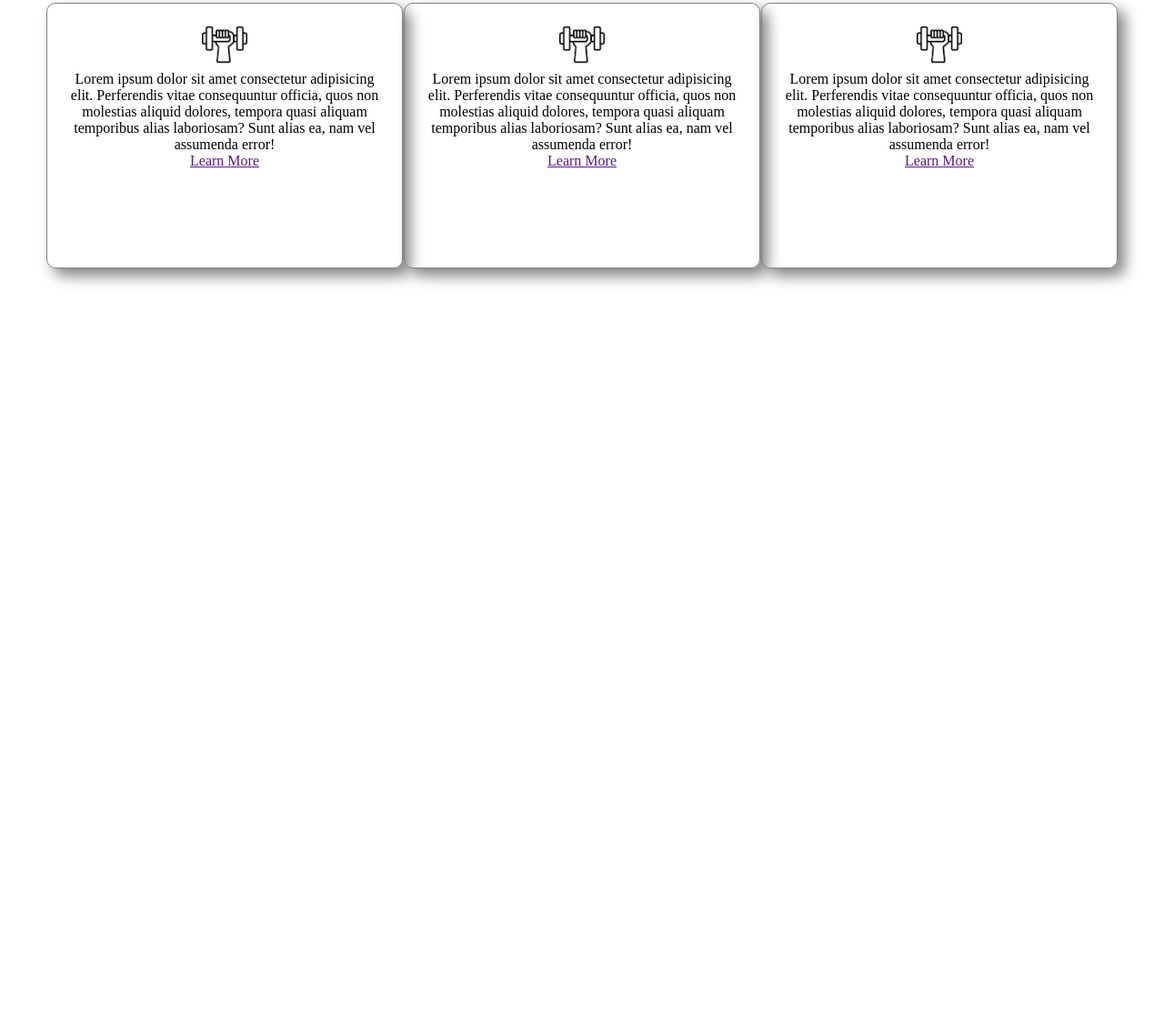
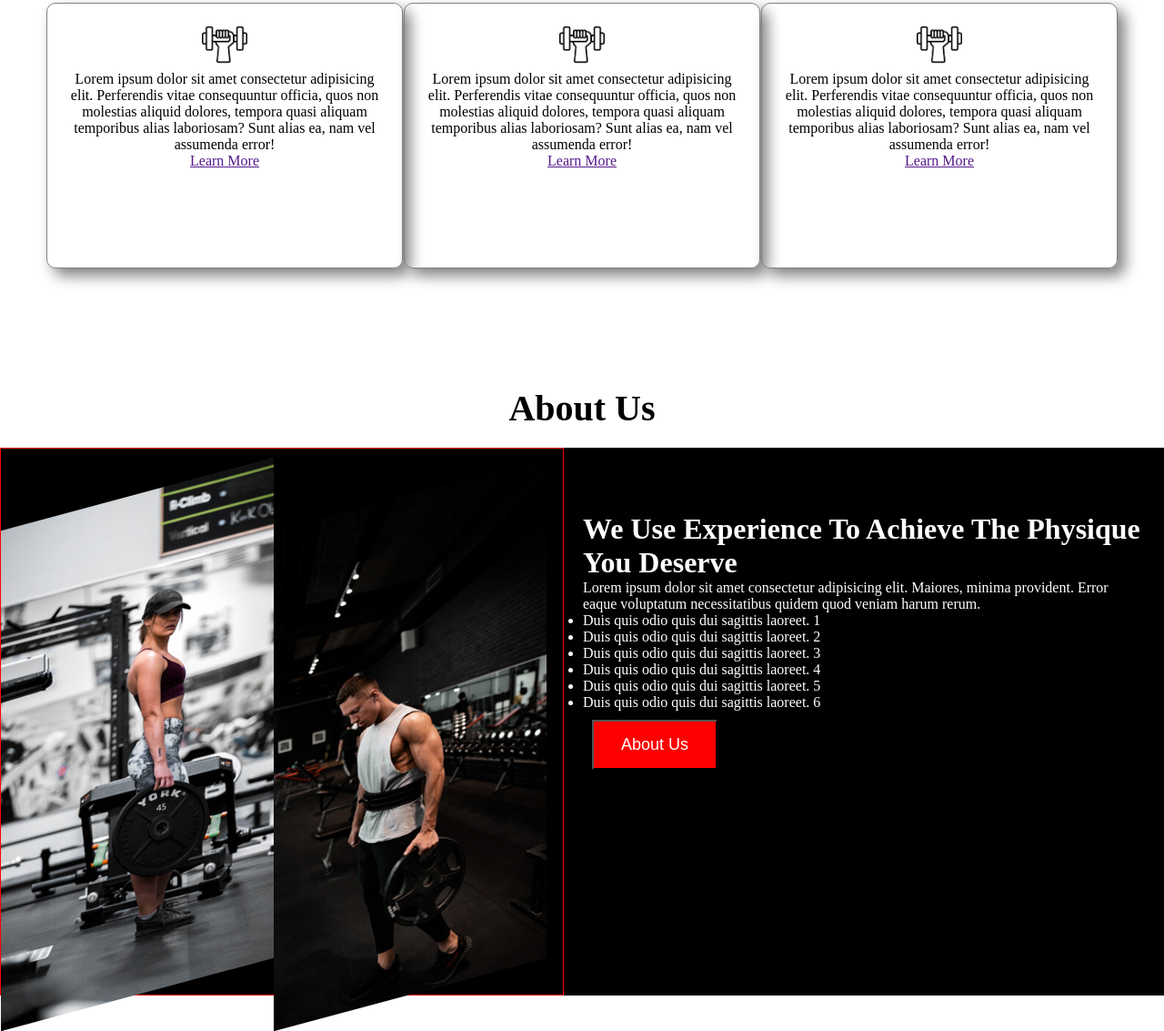
Before and after one commit to armanalam9/gym-practice-project, a plain HTML site: page index.html in a window 1280 px wide. Shown: the part 1095-2228 px from the top of the page at 91% size. Before the commit the page ends 1440 px from the top, so only its background shows below. Drawn offline with Linux system fonts and the light colour scheme.

Commit message:
about-us

```diff
--- a/index.html
+++ b/index.html
@@ -72,6 +72,34 @@
             </div>
         </div>
     </div>
+    <h1 class="tittle2">About Us</h1>
+    <div class="about-container">
+        <div class="about-left">
+            <div class="workout-image">
+                <img src="./images/about1.jpg" alt="">
+                <img src="./images/about2.jpg" alt="">
+            </div>
+        </div>
+        <div class="about-right">
+            <div class="about-description">
+                <h1>We Use Experience To Achieve The Physique You Deserve
+                </h1>
+                <p>Lorem ipsum dolor sit amet consectetur adipisicing elit. Maiores, minima provident. Error eaque
+                    voluptatum necessitatibus quidem quod veniam harum rerum.</p>
+                <ul>
+                    <li>Duis quis odio quis dui sagittis laoreet. 1</li>
+                    <li>Duis quis odio quis dui sagittis laoreet. 2</li>
+                    <li>Duis quis odio quis dui sagittis laoreet. 3</li>
+                    <li>Duis quis odio quis dui sagittis laoreet. 4</li>
+                    <li>Duis quis odio quis dui sagittis laoreet. 5</li>
+                    <li>Duis quis odio quis dui sagittis laoreet. 6</li>
+                </ul>
+                <button class="button-btn">
+                    <a class="button-text" href="">About Us</a>
+                </button>
+            </div>
+        </div>
+    </div>
 </body>
 
 </html>
--- a/style.css
+++ b/style.css
@@ -100,3 +100,38 @@
     margin-top: 80px;
     margin-bottom: 20px;
 }
+
+.about-container {
+    display: flex;
+    background-color: black;
+    color: white;
+}
+
+.about-right {
+    width: 700px;
+    border: 1px solid black;
+    padding: 20px;
+    margin-top: 50px;
+}
+
+.about-left {
+    width: 700px;
+    border: 1px solid red;
+}
+
+.workout-image {
+    display: flex;
+    margin-top: 50px;
+}
+
+.workout-image img {
+    display: flex;
+    width: 300px;
+    height: 550px;
+    transform: skewY(-15deg);
+}
+
+.button-text {
+    text-decoration: none;
+    color: white;
+}
```
